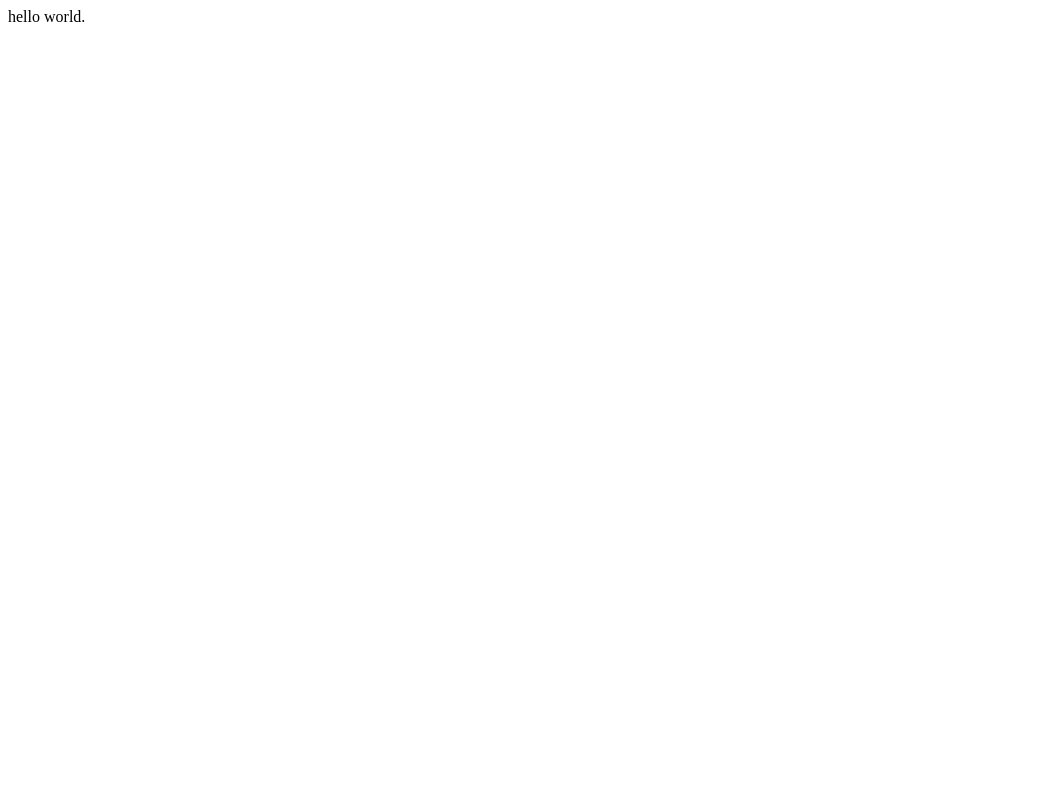
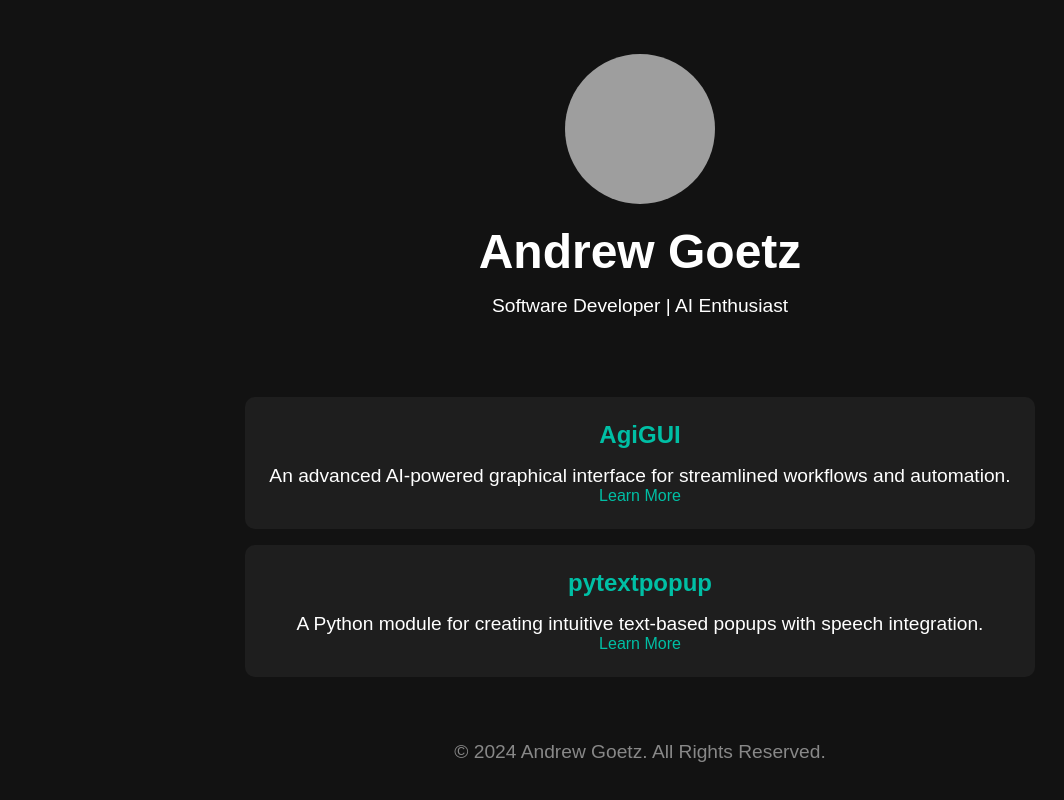
Before and after one commit to erax0r/andrew-goetz.com, a plain HTML site: page index.html in a window 1280 px wide. Shown: the whole page, without its empty margins (0-1064 px from the left). Drawn offline with Linux system fonts and the light colour scheme; grey boxes are pictures that could not be loaded.

Commit message:
Update index.html

```diff
--- a/index.html
+++ b/index.html
@@ -1 +1,111 @@
-hello world.
+<!DOCTYPE html>
+<html lang="en">
+<head>
+    <meta charset="UTF-8">
+    <meta name="viewport" content="width=device-width, initial-scale=1.0">
+    <meta name="description" content="Andrew Goetz - AI Developer">
+    <title>Andrew Goetz | AI Developer</title>
+    <style>
+        * {
+            margin: 0;
+            padding: 0;
+            box-sizing: border-box;
+            font-family: 'Arial', sans-serif;
+        }
+
+        body {
+            background-color: #121212;
+            color: #ffffff;
+            display: flex;
+            flex-direction: column;
+            align-items: center;
+            justify-content: center;
+            min-height: 100vh;
+        }
+
+        header {
+            text-align: center;
+            margin-bottom: 2rem;
+        }
+
+        h1 {
+            font-size: 3rem;
+            font-weight: 700;
+        }
+
+        p {
+            font-size: 1.2rem;
+            margin-top: 1rem;
+        }
+
+        .avatar {
+            border-radius: 50%;
+            width: 150px;
+            height: 150px;
+            margin: 1rem auto;
+        }
+
+        .projects {
+            margin-top: 2rem;
+        }
+
+        .project {
+            background-color: #1e1e1e;
+            padding: 1.5rem;
+            border-radius: 10px;
+            margin: 1rem 0;
+            text-align: center;
+            transition: transform 0.3s ease;
+        }
+
+        .project:hover {
+            transform: scale(1.05);
+        }
+
+        .project h2 {
+            color: #00bfa5;
+        }
+
+        footer {
+            margin-top: 2rem;
+            color: #888;
+            font-size: 0.9rem;
+        }
+
+        a {
+            color: #00bfa5;
+            text-decoration: none;
+        }
+
+        a:hover {
+            text-decoration: underline;
+        }
+    </style>
+</head>
+<body>
+
+<header>
+    <img src="https://avatars.githubusercontent.com/u/8998358?s=400&u=fa784999fd34e27a6d430477d4981aa7e7bd2e00&v=4" alt="Andrew Goetz" class="avatar">
+    <h1>Andrew Goetz</h1>
+    <p>Software Developer | AI Enthusiast</p>
+</header>
+
+<main class="projects">
+    <div class="project">
+        <h2>AgiGUI</h2>
+        <p>An advanced AI-powered graphical interface for streamlined workflows and automation.</p>
+        <a href="#">Learn More</a>
+    </div>
+    <div class="project">
+        <h2>pytextpopup</h2>
+        <p>A Python module for creating intuitive text-based popups with speech integration.</p>
+        <a href="#">Learn More</a>
+    </div>
+</main>
+
+<footer>
+    <p>&copy; 2024 Andrew Goetz. All Rights Reserved.</p>
+</footer>
+
+</body>
+</html>
```
